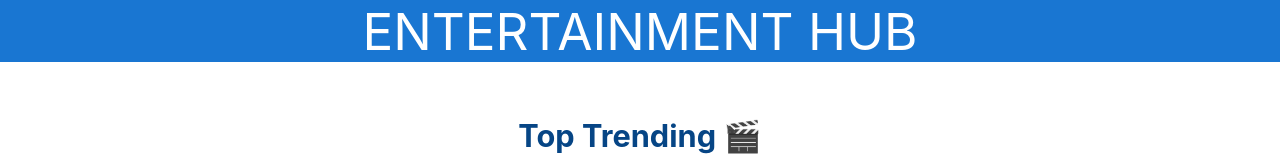
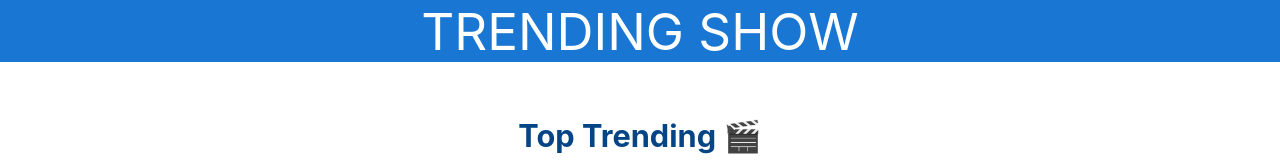
Before and after one commit to AJAY12398/Trending-show, a React (Create React App) app: page / in a window 1280 px wide. Shown: the top 160 px of the page. Built offline with nearby package versions, Linux system fonts and the light colour scheme; no server answers.

Commit message:
Change Header

```diff
--- a/src/components/Header/Header.js
+++ b/src/components/Header/Header.js
@@ -1,7 +1,7 @@
 import './Header.css'
 const Header = () => {
     return (
-    <span className = "header" onClick = {()=> window.scroll(0,0)}>Entertainment Hub</span>
+    <span className = "header" onClick = {()=> window.scroll(0,0)}>Trending Show</span>
     )
 
 }
```
